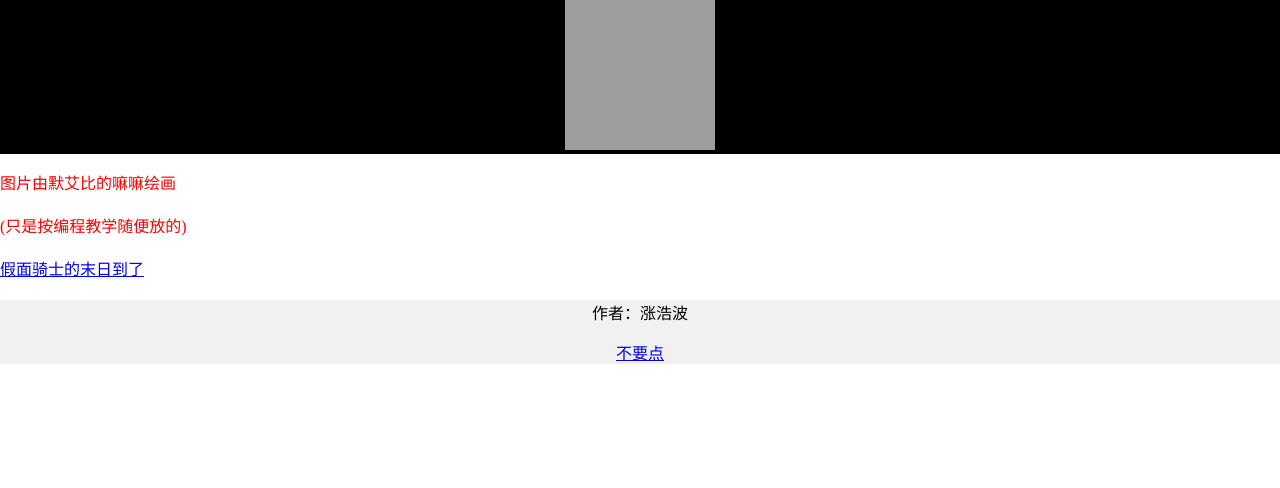
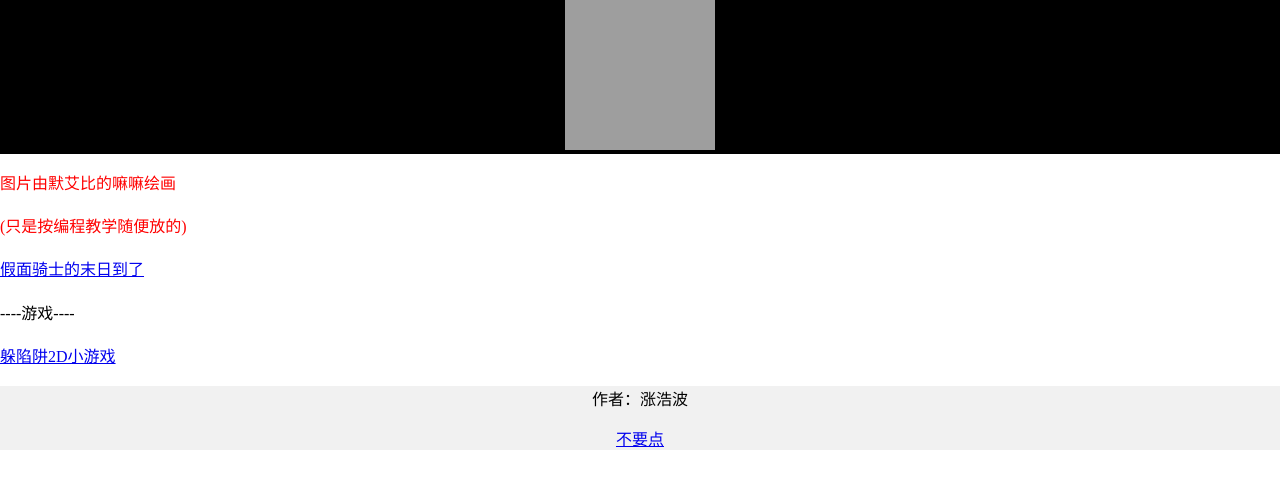
Before and after one commit to Haohaoz0511/my_website, a plain HTML site: page index.html in a window 1280 px wide. Drawn offline with Linux system fonts and the light colour scheme; grey boxes are pictures that could not be loaded.

Commit message:
index.html

```diff
--- a/index.html
+++ b/index.html
@@ -30,6 +30,17 @@
      </a>
    </div>
    <div style="
+   max-width: 700xp;
+   margin: 30xp auto;
+   padding: 150xp;
+   line-height: 1.7;
+   color: rgb(0, 0, 0)">
+   <p>----游戏----</p>
+     <a href=" https://haohaoz0511.github.io/game/">
+      躲陷阱2D小游戏
+     </a>
+  </div>
+    <div style="
     background-color: #f1f1f1;
     text-align: center;
     padding: 40xp;">
```
